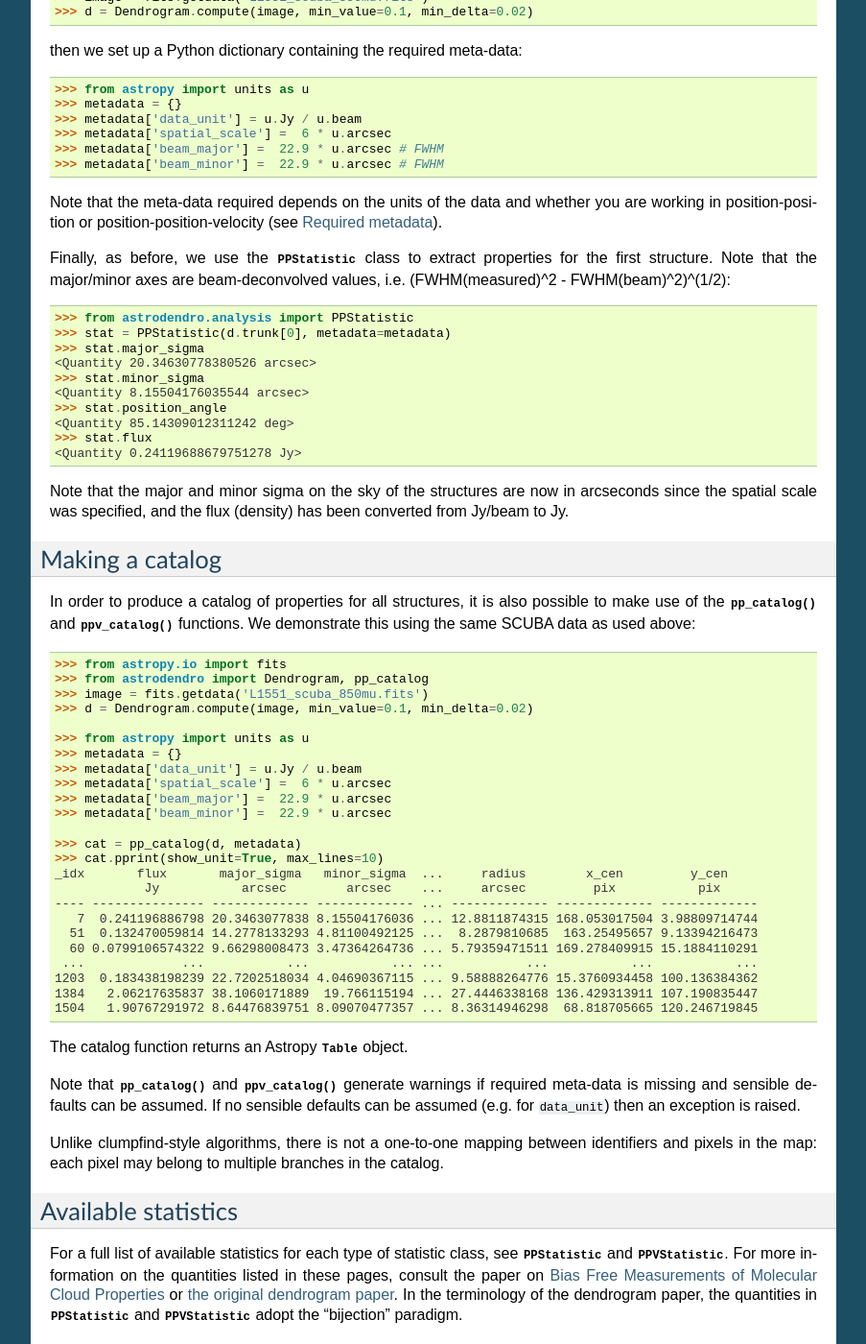
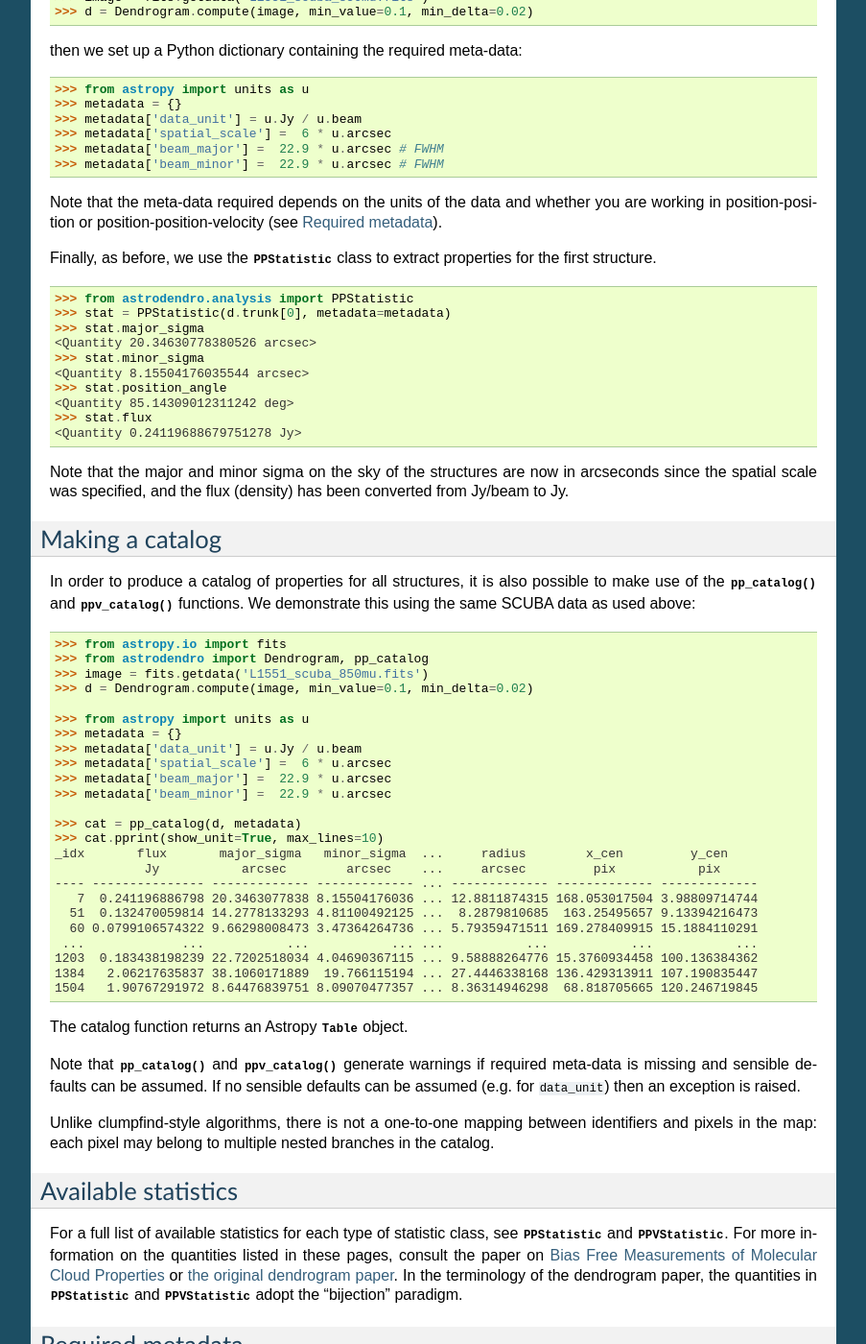
Before and after one commit to dendrograms/astrodendro, a Sphinx documentation site: the page built from docs/catalog.rst, in a window 1280 px wide and 1400 px high, scrolled down 1003 px. Shown: the whole window at 96% size, without its empty margins (198-1101 px from the left). Built offline with Sphinx 7.4.7, drawn with Linux system fonts in a browser that asks for light colours.

Commit message:
fixes per comments...

```diff
--- a/docs/algorithm.rst
+++ b/docs/algorithm.rst
@@ -1,5 +1,5 @@
-A Graphical Description of the Core Algorithm
-=============================================
+An Illustrated Description of the Core Algorithm
+================================================
 
 This page contains an explanation of the algorithm behind the Python dendrogram
 code. This is demonstrated with a step by step example of how the algorithm
--- a/docs/catalog.rst
+++ b/docs/catalog.rst
@@ -75,8 +75,8 @@ Note that the meta-data required depends on the units of the data and whether
 you are working in position-position or position-position-velocity (see
 `Required metadata`_).
 
-Finally, as before, we use the :class:`~astrodendro.analysis.PPStatistic` class to extract properties for the first structure.
-Note that the major/minor axes are beam-deconvolved values, i.e. (FWHM(measured)^2 - FWHM(beam)^2)^(1/2)::
+Finally, as before, we use the :class:`~astrodendro.analysis.PPStatistic` class
+to extract properties for the first structure.  ::
 
     >>> from astrodendro.analysis import PPStatistic
     >>> stat = PPStatistic(d.trunk[0], metadata=metadata)
@@ -134,8 +134,8 @@ meta-data is missing and sensible defaults can be assumed. If no sensible
 defaults can be assumed (e.g. for ``data_unit``) then an exception is raised.
 
 Unlike clumpfind-style algorithms, there is not a one-to-one mapping between
-identifiers and pixels in the map: each pixel may belong to multiple branches
-in the catalog.
+identifiers and pixels in the map: each pixel may belong to multiple nested
+branches in the catalog.
 
 Available statistics
 --------------------
--- a/docs/using.rst
+++ b/docs/using.rst
@@ -56,7 +56,6 @@ passed to the :meth:`~astrodendro.dendrogram.Dendrogram.compute` method:
   minimum number of pixels required for leaves to remain independent entities.
 
 These options are illustrated graphically in :doc:`algorithm`.
-.. they're not yet, actually...
 
 As an example, we can use a publicly available extinction map of the Perseus
 star-formation region from the The COordinated Molecular Probe Line Extinction
```
Also changed, not shown: other parts of docs/catalog.rst (+0 -2 lines).
